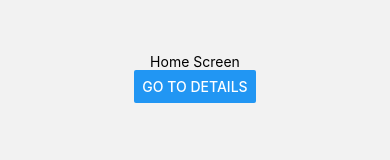
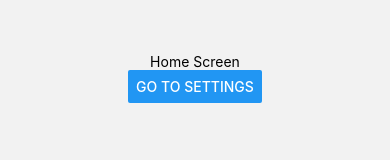
Before and after one commit to nguyenvanhuy1998/huyrnproject, a React Native app: screen /Home in a window 390 px wide. Shown: the part 352-512 px from the top of the page. Built offline with nearby package versions, Linux system fonts and the light colour scheme.

Commit message:
Jumping between tabs

```diff
--- a/src/screens/Home/HomeScreen.tsx
+++ b/src/screens/Home/HomeScreen.tsx
@@ -6,8 +6,8 @@ const HomeScreen = ({navigation}) => {
     <View style={styles.container}>
       <Text>Home Screen</Text>
       <Button
-        title="Go to Details"
-        onPress={() => navigation.navigate('Details')}
+        title="Go to Settings"
+        onPress={() => navigation.navigate('Settings')}
       />
     </View>
   );
--- a/src/screens/Settings/SettingsScreen.tsx
+++ b/src/screens/Settings/SettingsScreen.tsx
@@ -5,10 +5,7 @@ const SettingsScreen = ({navigation}) => {
   return (
     <View style={styles.container}>
       <Text>SettingsScreen</Text>
-      <Button
-        title="Go to Profile"
-        onPress={() => navigation.navigate('Profile')}
-      />
+      <Button title="Go to Home" onPress={() => navigation.navigate('Home')} />
     </View>
   );
 };
```
